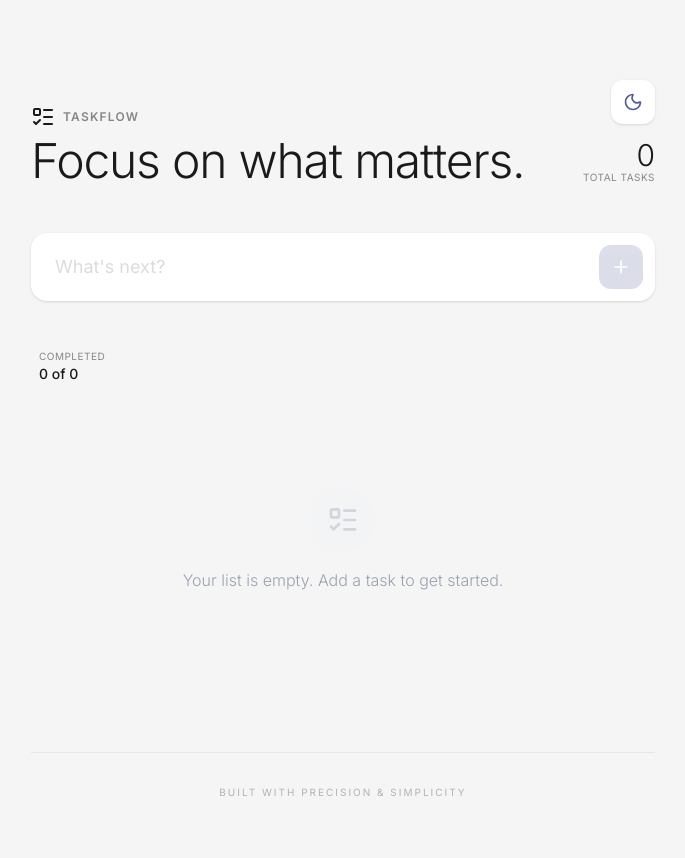
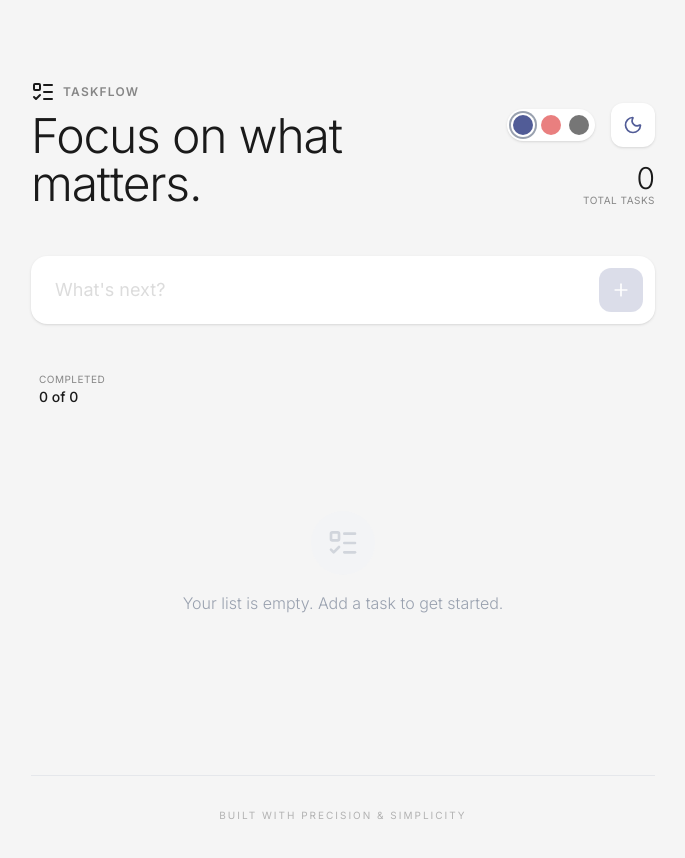
Before and after one commit to edocenaworks-wq/taskflow, a React (Vite) app: page / in a window 1280 px wide. Shown: the top 858 px of the page, without its empty margins (297-982 px from the left). Built offline with nearby package versions, Linux system fonts and the light colour scheme.

Commit message:
feat: Add customizable primary color
Introduces a theme color selection feature, allowing users to personalize the app's primary accent color. The selected color is persisted in local storage.

```diff
--- a/src/App.tsx
+++ b/src/App.tsx
@@ -19,6 +19,14 @@ export default function App() {
   const [inputValue, setInputValue] = useState('');
   const [deferredPrompt, setDeferredPrompt] = useState<any>(null);
   const [showInstallBtn, setShowInstallBtn] = useState(false);
+
+  const [primaryColor, setPrimaryColor] = useState(() => {
+    if (typeof window !== 'undefined') {
+      return localStorage.getItem('taskflow-primary') || '#515C97';
+    }
+    return '#515C97';
+  });
+
   const [isDarkMode, setIsDarkMode] = useState(() => {
     if (typeof window !== 'undefined') {
       const saved = localStorage.getItem('taskflow-theme');
@@ -26,6 +34,18 @@ export default function App() {
     }
     return false;
   });
+
+  const colors = [
+    { name: 'Indigo', value: '#515C97' },
+    { name: 'Red', value: '#db2929' },
+    { name: 'Original', value: '#1A1A1A' },
+  ];
+
+  // Handle color changes
+  useEffect(() => {
+    document.documentElement.style.setProperty('--primary', primaryColor);
+    localStorage.setItem('taskflow-primary', primaryColor);
+  }, [primaryColor]);
 
   // Handle PWA installation
   useEffect(() => {
@@ -120,7 +140,20 @@ export default function App() {
             <h1 className="text-5xl font-light tracking-tight">Focus on what matters.</h1>
           </div>
           <div className="flex flex-col items-end gap-4">
-            <div className="flex items-center gap-2">
+            <div className="flex items-center gap-4">
+              {/* Color Selector */}
+              <div className="flex items-center gap-2 p-1.5 bg-white dark:bg-[#2D2D2D] rounded-full shadow-sm">
+                {colors.map((color) => (
+                  <button
+                    key={color.value}
+                    onClick={() => setPrimaryColor(color.value)}
+                    className={`w-5 h-5 rounded-full transition-all hover:scale-110 active:scale-90 ${primaryColor === color.value ? 'ring-2 ring-offset-2 ring-gray-400 dark:ring-gray-500' : 'opacity-60 hover:opacity-100'}`}
+                    style={{ backgroundColor: color.value }}
+                    title={color.name}
+                  />
+                ))}
+              </div>
+
               {showInstallBtn && (
                 <button
                   onClick={handleInstallClick}
--- a/src/index.css
+++ b/src/index.css
@@ -1,9 +1,13 @@
 @import url('https://fonts.googleapis.com/css2?family=Inter:wght@300;400;500;600&display=swap');
 @import "tailwindcss";
 
+:root {
+  --primary: #515C97;
+}
+
 @theme {
   --font-sans: "Inter", ui-sans-serif, system-ui, sans-serif;
-  --color-primary: #515C97;
+  --color-primary: var(--primary);
 }
 
 @variant dark (&:where(.dark, .dark *));
```
Also changed, not shown: public/favicon.png (deleted).
